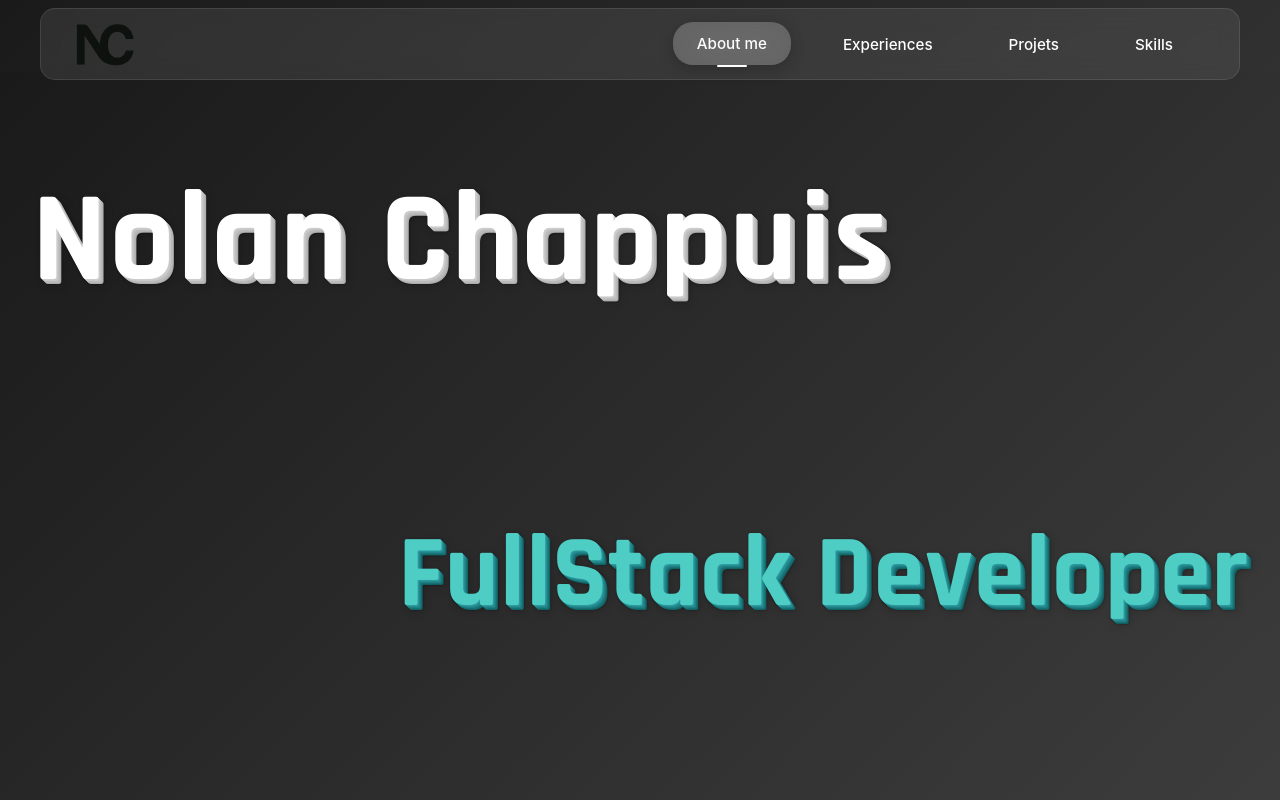
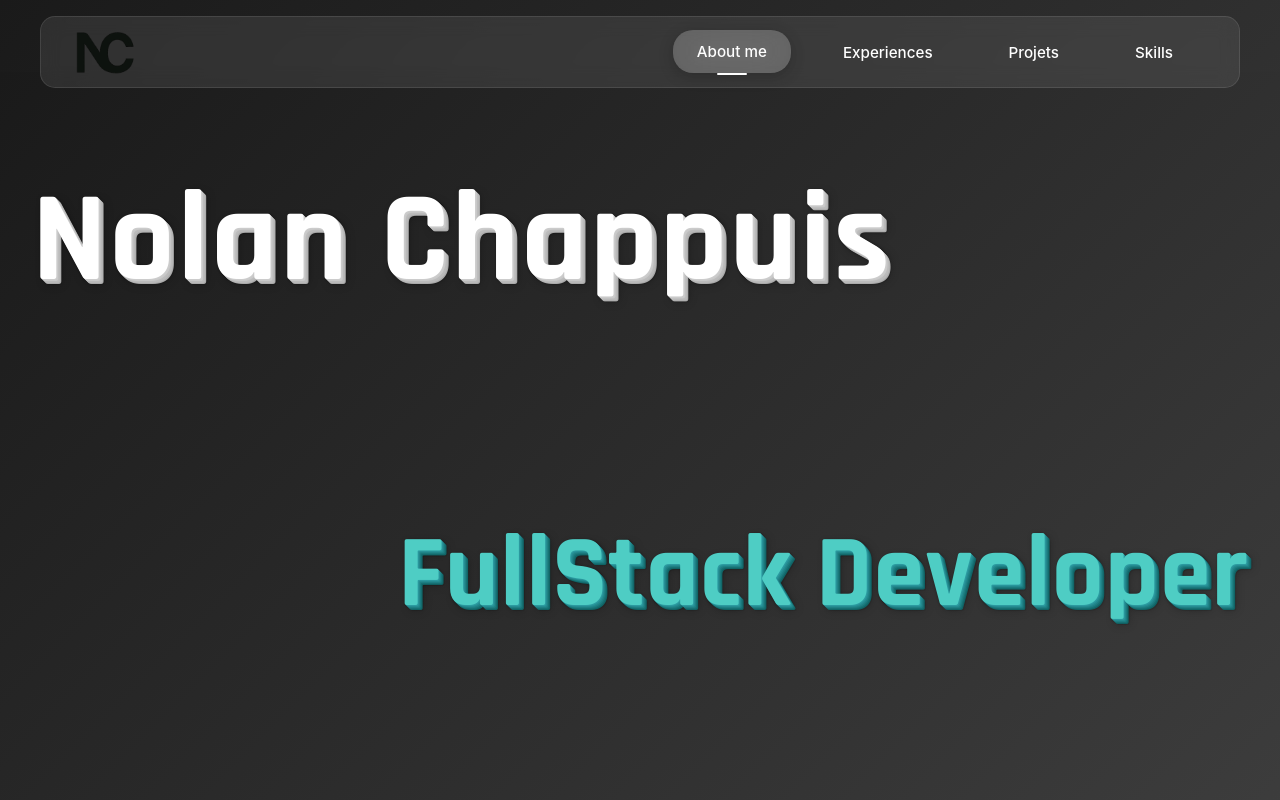
Before and after one commit to Nchappui/portfolio, a React (Create React App) app: page / in a window 1280 px wide. Shown: the top 800 px of the page. Built offline with nearby package versions, Linux system fonts and the light colour scheme.

Commit message:
Update Navigation component styles: adjust top margin for improved layout and add color attribute to logo image

```diff
--- a/src/components/Navigation.css
+++ b/src/components/Navigation.css
@@ -3,7 +3,7 @@
   backdrop-filter: blur(10px); /* Effet de flou d'arrière-plan */
   /*box-shadow: 0 2px 20px rgba(0, 0, 0, 0.1);*/
   position: sticky;
-  top: 0.5rem; /* Marge en haut */
+  top: 1rem; /* Marge en haut */
   z-index: 1000;
   box-sizing: border-box;
   border-radius: 15px; /* Angles ronds */
--- a/src/components/Navigation.js
+++ b/src/components/Navigation.js
@@ -27,7 +27,7 @@ const Navigation = () => {
       <div className="nav-container">
         <div className="nav-brand">
           <Link to="/" className="brand-link">
-            <img src="/LogoNC.png" alt="Nolan Chappuis Logo" className="brand-logo" />
+            <img src="/LogoNC.png" alt="Nolan Chappuis Logo" className="brand-logo" color="white" />
           </Link>
         </div>
         <div className="nav-tabs">
```
